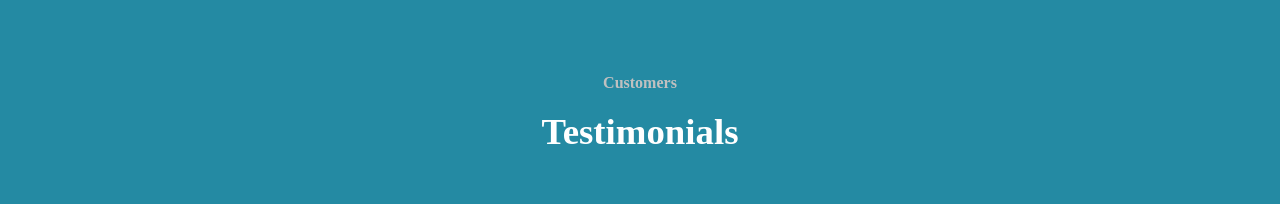
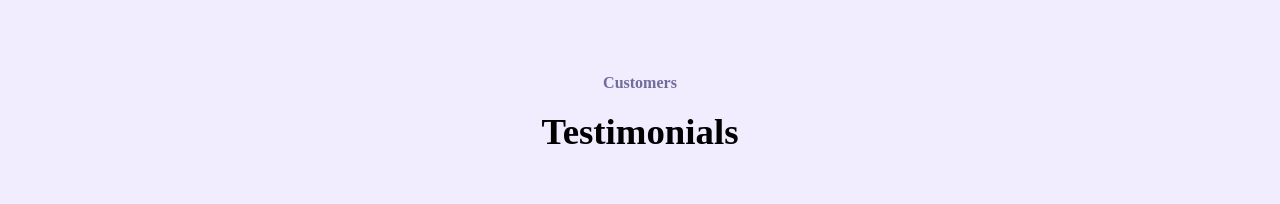
Before and after one commit to WatipasoChirambo/Stick, a Next.js app: page / in a window 1280 px wide. Shown: the part 1941-2145 px from the top of the page. Built offline with nearby package versions, Linux system fonts and the light colour scheme.

Commit message:
ratsubrgesreen

```diff
--- a/components/ReMembers.js
+++ b/components/ReMembers.js
@@ -7,13 +7,13 @@ import Stack from "./Stack";
 function ReMembers() {
   return (
     <>
-      <div className="py-20 text-center flex justify-center bg-[#248AA3] align-center m-auto">
+      <div className="py-20 text-center flex justify-center bg-[#F1EDFF] align-center m-auto">
         <div className="p-4">
           <div className="grid gap-2 pb-4">
-            <Typography variant="subtitle2" gutterBottom color="silver">
+            <Typography variant="subtitle2" gutterBottom color="#6F6C9F">
             Customers
           </Typography>
-          <Typography variant="h4" gutterBottom color="white">
+          <Typography variant="h4" gutterBottom>
             Testimonials
           </Typography>
           </div>
```
